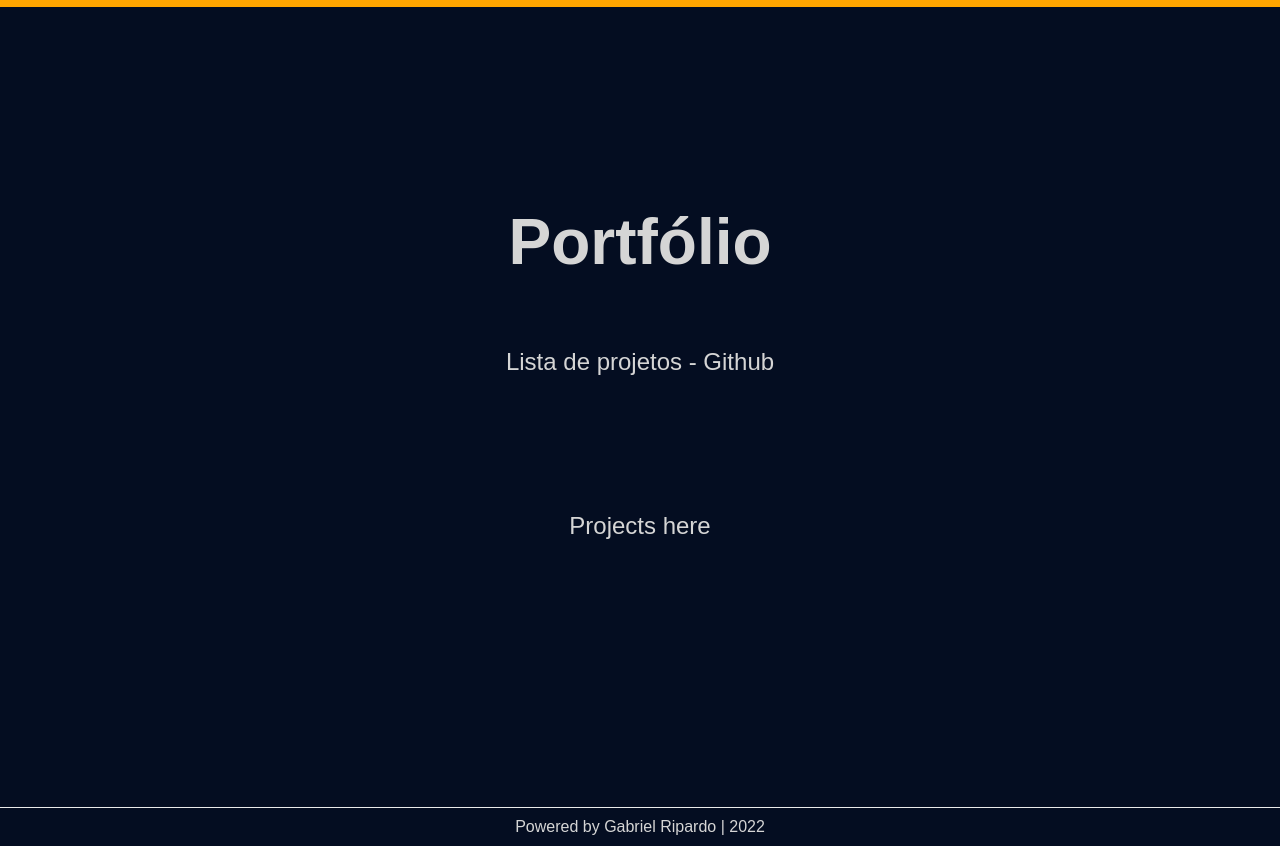
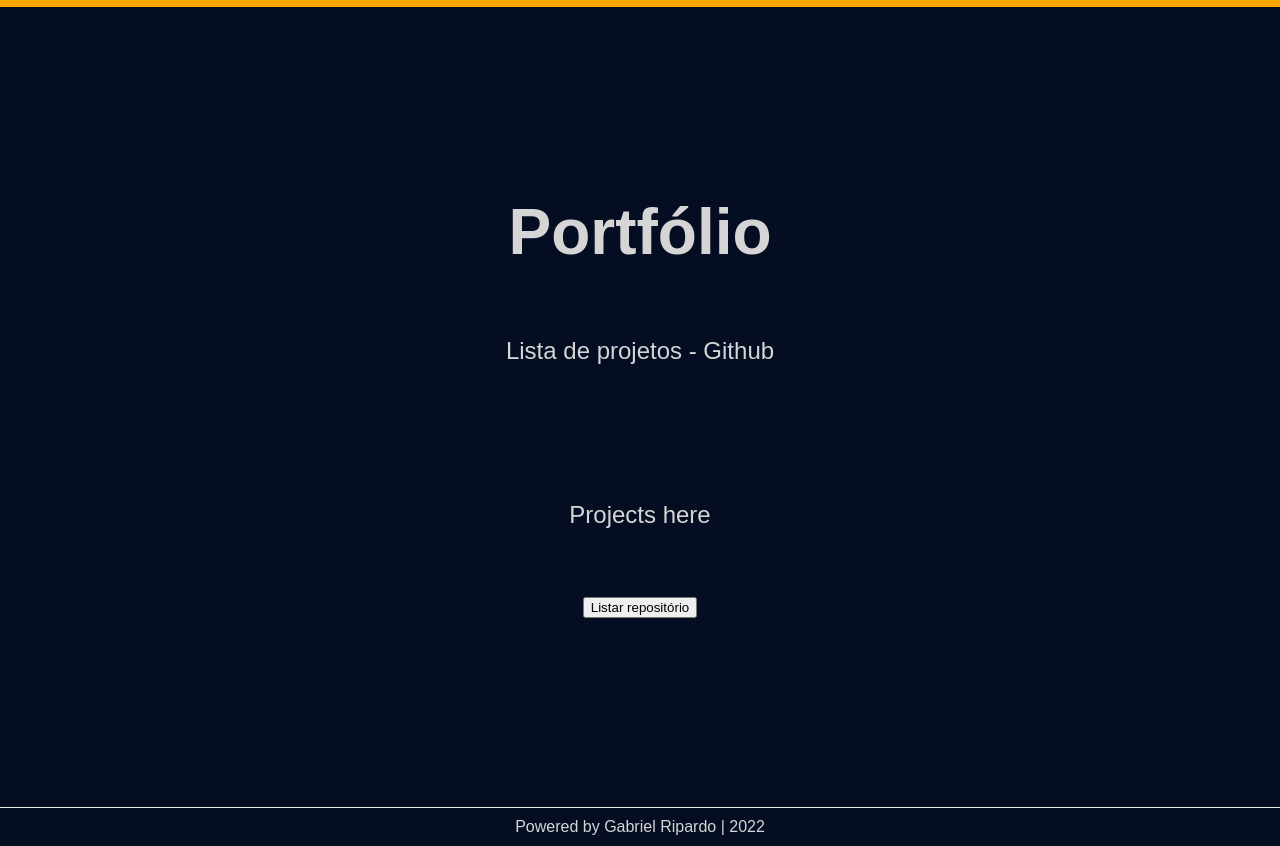
Before and after one commit to gabrielripardo/gabrielripardo.github.io, a Next.js app: page / in a window 1280 px wide. Built offline with nearby package versions, Linux system fonts and the light colour scheme.

Commit message:
api test repository name

```diff
--- a/pages/index.tsx
+++ b/pages/index.tsx
@@ -1,11 +1,25 @@
 import type { NextPage } from 'next'
 import Head from 'next/head'
 import Image from 'next/image'
+import { useState } from 'react'
 import styles from '../styles/Home.module.css'
 import apiGithub from './api/github'
 
 const Home: NextPage = () => {
   const curYear = new Date().getFullYear();
+  const [repos, setRepos] = useState([]);
+
+  async function getUsers() {
+    let url = 'https://api.github.com/users/gabrielripardo/repos';
+    try {
+        let res = await fetch(url);
+        const rep = await res.json();
+        setRepos(rep);
+        console.log('# repos ',rep);
+    } catch (error) {
+        console.log(error);
+    }
+  }
 
   return (
     <div className={styles.container}>
@@ -26,11 +40,19 @@ const Home: NextPage = () => {
 
         </p>
 
-        <div className={styles.grid}>
+        <div>
           <p className={styles.description}>
             Projects here
           {/* <code className={styles.code}>pages/index.tsx</code> */}
           </p>
+        </div>
+        <div className={styles.grid}>
+          <button onClick={getUsers}>Listar repositório</button>
+          {
+            repos.map((item: any) => (
+              <div>{item.name}</div>
+            ))
+          }
         </div>
       </main>
 
--- a/styles/Home.module.css
+++ b/styles/Home.module.css
@@ -71,6 +71,7 @@
 
 .grid {
   display: flex;
+  flex-direction: column;
   align-items: center;
   justify-content: center;
   flex-wrap: wrap;
```
